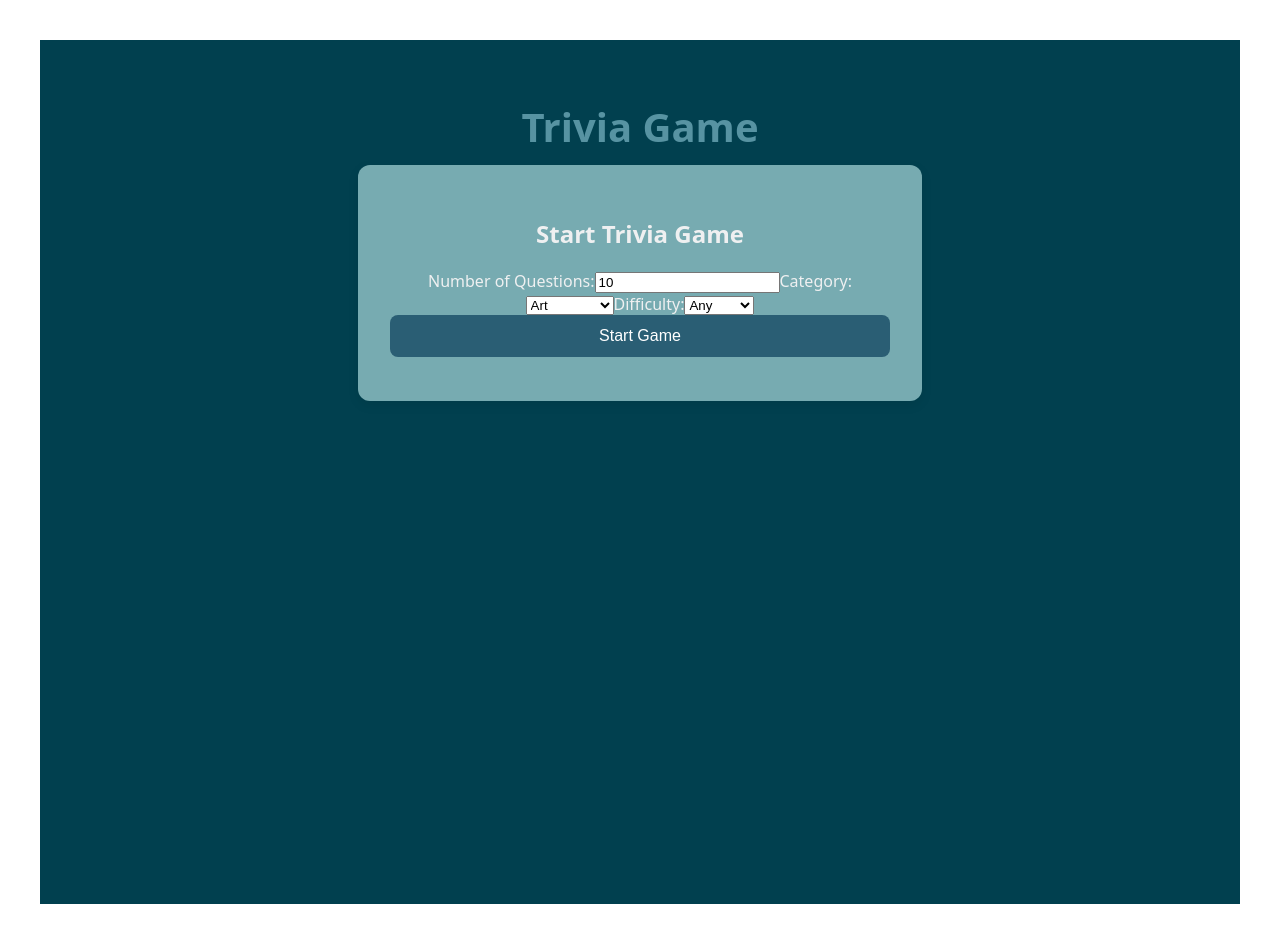
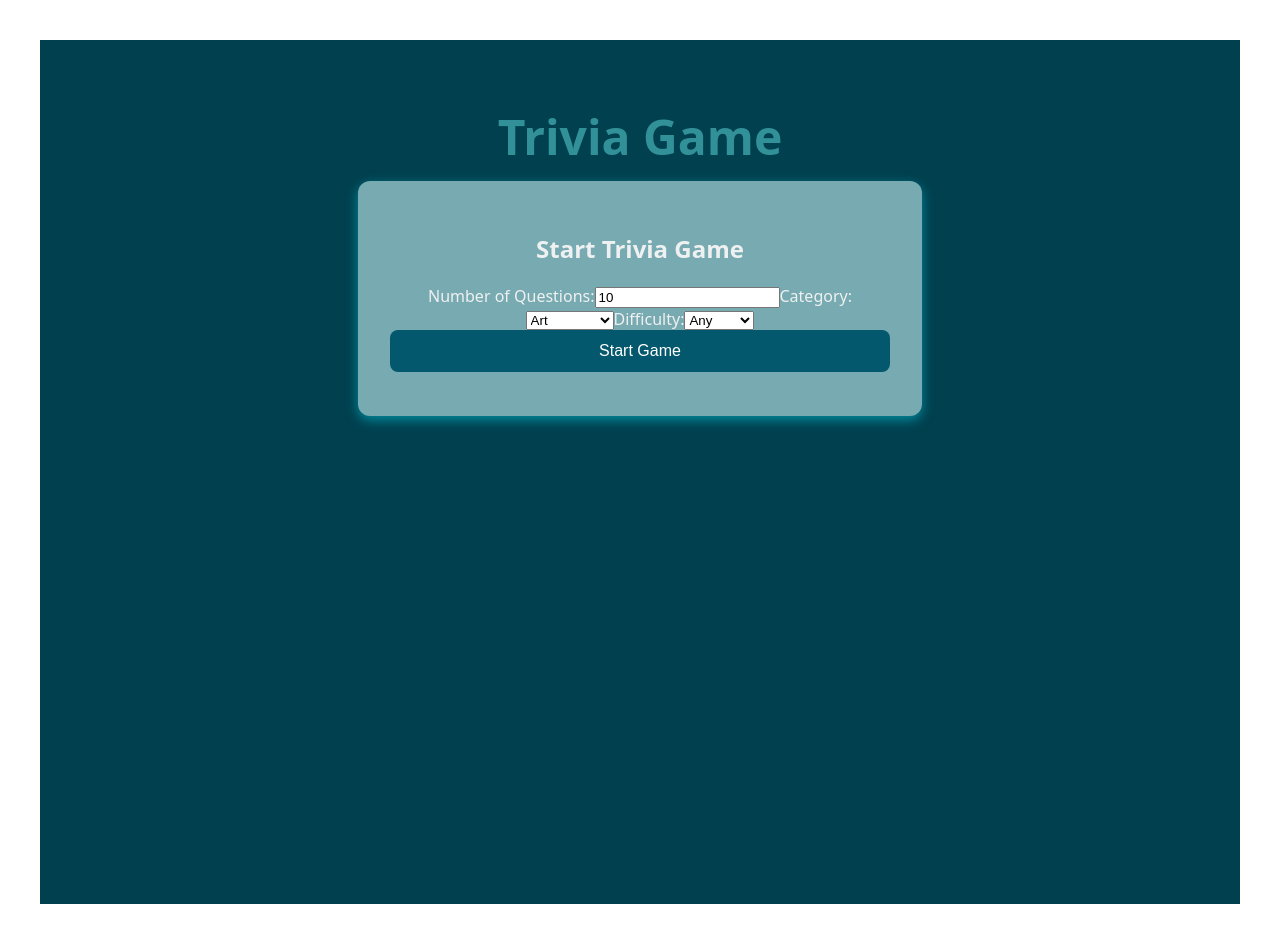
Before and after one commit to rdavison23/Trivia-Game-with-API-Integration, a React app in the folder frontend/: page / in a window 1280 px wide. Built offline with nearby package versions, Linux system fonts and the light colour scheme; the HTML template or start-up script is replaced by a standard one.

Commit message:
playing around with more colors

```diff
--- a/frontend/src/index.css
+++ b/frontend/src/index.css
@@ -8,9 +8,9 @@
 
 .title {
   text-align: center;
-  font-size: 2.5rem;
+  font-size: 3rem;
   margin-bottom: 1%;
-  color: #5793a2;
+  color: #329198;
 }
 
 .card,
@@ -21,12 +21,12 @@
   border-radius: 12px;
   max-width: 500px;
   margin: 0 auto;
-  box-shadow: 0 4px 12px rgba(0, 0, 0, 0.08);
+  box-shadow: 0 4px 12px rgba(6, 195, 216, 0.564);
 }
 
 button,
 .answer-btn {
-  background: #2a5e74;
+  background: #04586d;
   color: white;
   border: none;
   padding: 0.75rem 1rem;
@@ -39,5 +39,5 @@ button,
 }
 button:hover,
 .answer-btn:hover {
-  background: #4338ca;
+  background: #3e8f94;
 }
```
